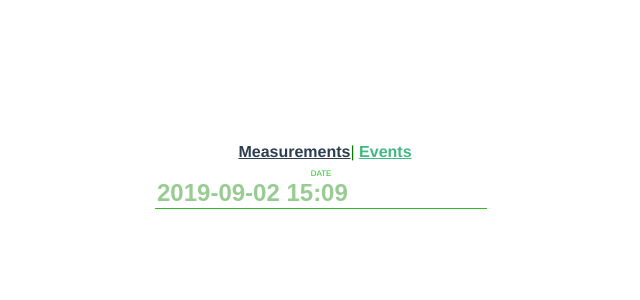
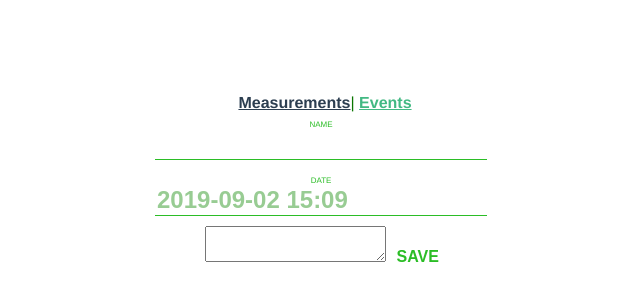
Before and after one commit to koszonetdoktor/aquarium, a Vue app in the folder ui/: page /#/events in a window 1280 px wide. Shown: the part 228-528 px from the top of the page, without its empty margins (315-955 px from the left). Built offline with nearby package versions, Linux system fonts and the light colour scheme.

Commit message:
ui for save event

```diff
--- /dev/null
+++ b/ui/src/views/Record/api.ts
@@ -0,0 +1,13 @@
+import axios from "../../utils/axios";
+import { Event } from "./types";
+
+export function saveEvent(event: Event) {
+    return new Promise((resolve, reject) => {
+        axios.post("/record/event", event)
+            .then(() => {
+                resolve();
+            }).catch((error) => {
+                reject();
+            });
+    });
+}
--- a/ui/src/views/Record/screens/Events.vue
+++ b/ui/src/views/Record/screens/Events.vue
@@ -1,24 +1,64 @@
 <template>
     <div>
-        <DateInput title="Date" type="text" v-model="name" @onValidate="onValidateDate" />
+        <Input v-model="name" type="text" title="Name" />
+        <DateInput title="Date" type="text" v-model="date" @onValidate="onValidateDate" />
+        <textarea title="Notes" v-model="note" />
+        <Button @click="onSave">Save</Button>
+        <Error v-if="savingState.error" />
+        <Loading v-else-if="savingState.saving" />
+        <Success v-else-if="savingState.success" />
     </div>
 </template>
 <script lang="ts">
 import Vue from "vue";
 import DateInput from "@/components/DateInput.vue";
 import Button from "@/components/Button.vue";
+import Input from "@/components/Input.vue";
+import axios from "../../../utils/axios";
+import Error from "@/components/statusSigns/Error.vue";
+import Loading from "@/components/statusSigns/Loading.vue";
+import Success from "@/components/statusSigns/Success.vue";
+import { saveEvent } from "../api";
 
 export default Vue.extend({
     name: "events",
-    components: { DateInput, Button },
+    components: { DateInput, Button, Input, Error, Loading, Success },
     data() {
         return {
-            name: ""
+            name: "",
+            date: "",
+            note: "",
+            category: 0, //TODO this can be expanded in the futurre, maybe witha drop down
+            isDateValid: true,
+            savingState: {
+                saving: false,
+                success: false,
+                error: false
+            }
         };
     },
     methods: {
-        onValidateDate(valid) {
-            console.log("Valduite", valid);
+        onValidateDate(isValid: boolean) {
+            this.isDateValid = isValid;
+        },
+        async onSave() {
+            if (this.isDateValid && this.name) {
+                this.savingState.saving = true;
+                try {
+                    await saveEvent({
+                        name: this.name,
+                        date: this.date,
+                        category: this.category,
+                        note: this.note
+                    });
+                    this.savingState.saving = false;
+                    this.savingState.success = true;
+                } catch {
+                    this.savingState.saving = false;
+                    this.savingState.error = true;
+                    console.error("Could not save event");
+                }
+            }
         }
     }
 });
--- /dev/null
+++ b/ui/src/views/Record/types.ts
@@ -0,0 +1,6 @@
+export interface Event {
+    name: string;
+    date: string;
+    note: string;
+    category: number;
+}
```
